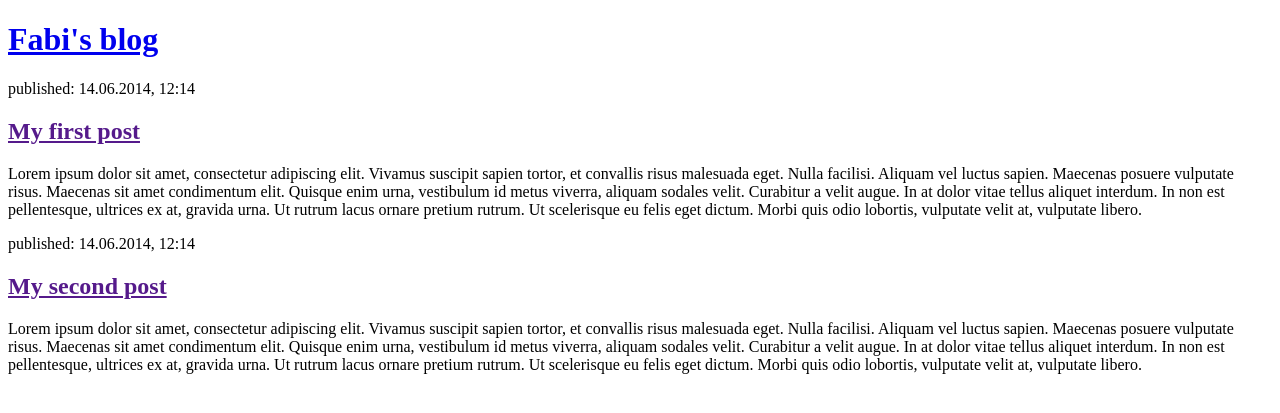
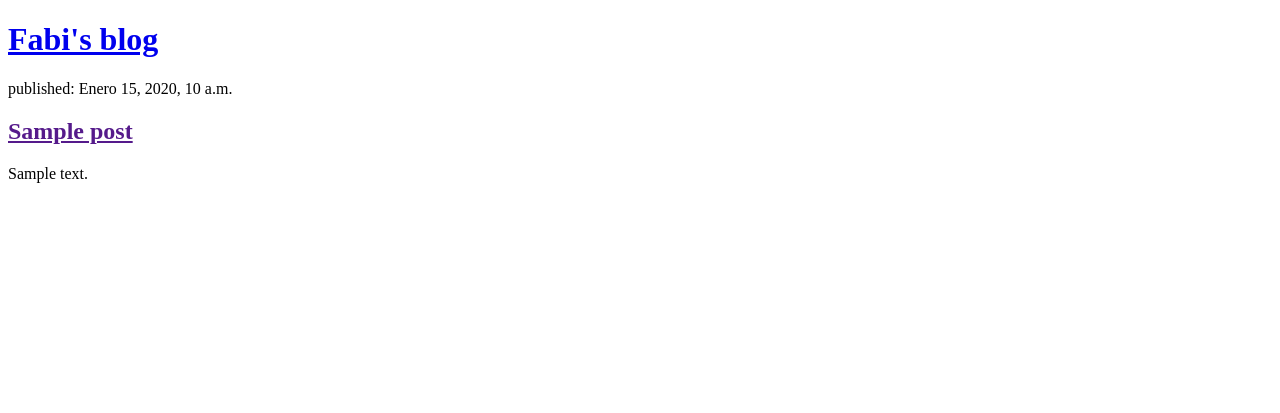
Before and after one commit to enerone/sitio, a Django app: page / in a window 1280 px wide. Shown: the top 413 px of the page. Run offline with Django 3.2, Linux system fonts and the light colour scheme; tables that the repository leaves empty hold one stand-in row (values such as "Sample post").

Commit message:
dynamic templates

```diff
--- a/blog/templates/blog/post_list.html
+++ b/blog/templates/blog/post_list.html
@@ -9,16 +9,15 @@
         <h1><a href="/">Fabi's blog</a></h1>
     </div>
 
-    <div>
-        <p>published: 14.06.2014, 12:14</p>
-        <h2><a href="">My first post</a></h2>
-        <p>Lorem ipsum dolor sit amet, consectetur adipiscing elit. Vivamus suscipit sapien tortor, et convallis risus malesuada eget. Nulla facilisi. Aliquam vel luctus sapien. Maecenas posuere vulputate risus. Maecenas sit amet condimentum elit. Quisque enim urna, vestibulum id metus viverra, aliquam sodales velit. Curabitur a velit augue. In at dolor vitae tellus aliquet interdum. In non est pellentesque, ultrices ex at, gravida urna. Ut rutrum lacus ornare pretium rutrum. Ut scelerisque eu felis eget dictum. Morbi quis odio lobortis, vulputate velit at, vulputate libero.</p>
-    </div>
+    {% for post in posts %}
+        <div>
+            <p>published: {{ post.published_date }}</p>
+            <h2><a href="">{{ post.title }}</a></h2>
+            <p>{{ post.text|linebreaksbr }}</p>
+        </div>
+    {% endfor %}
 
-    <div>
-        <p>published: 14.06.2014, 12:14</p>
-        <h2><a href="">My second post</a></h2>
-        <p>Lorem ipsum dolor sit amet, consectetur adipiscing elit. Vivamus suscipit sapien tortor, et convallis risus malesuada eget. Nulla facilisi. Aliquam vel luctus sapien. Maecenas posuere vulputate risus. Maecenas sit amet condimentum elit. Quisque enim urna, vestibulum id metus viverra, aliquam sodales velit. Curabitur a velit augue. In at dolor vitae tellus aliquet interdum. In non est pellentesque, ultrices ex at, gravida urna. Ut rutrum lacus ornare pretium rutrum. Ut scelerisque eu felis eget dictum. Morbi quis odio lobortis, vulputate velit at, vulputate libero.</p>
-    </div>
+
+
 </body>
 </html>
--- a/blog/views.py
+++ b/blog/views.py
@@ -1,4 +1,8 @@
+from django.utils import timezone
 from django.shortcuts import render
+from .models import Post
+
 
 def post_list(request):
-    return render(request, 'blog/post_list.html', {})
+    posts = Post.objects.filter(published_date__lte=timezone.now()).order_by('published_date')
+    return render(request, 'blog/post_list.html', {'posts': posts})
```
Also changed, not shown: 1 other file.
